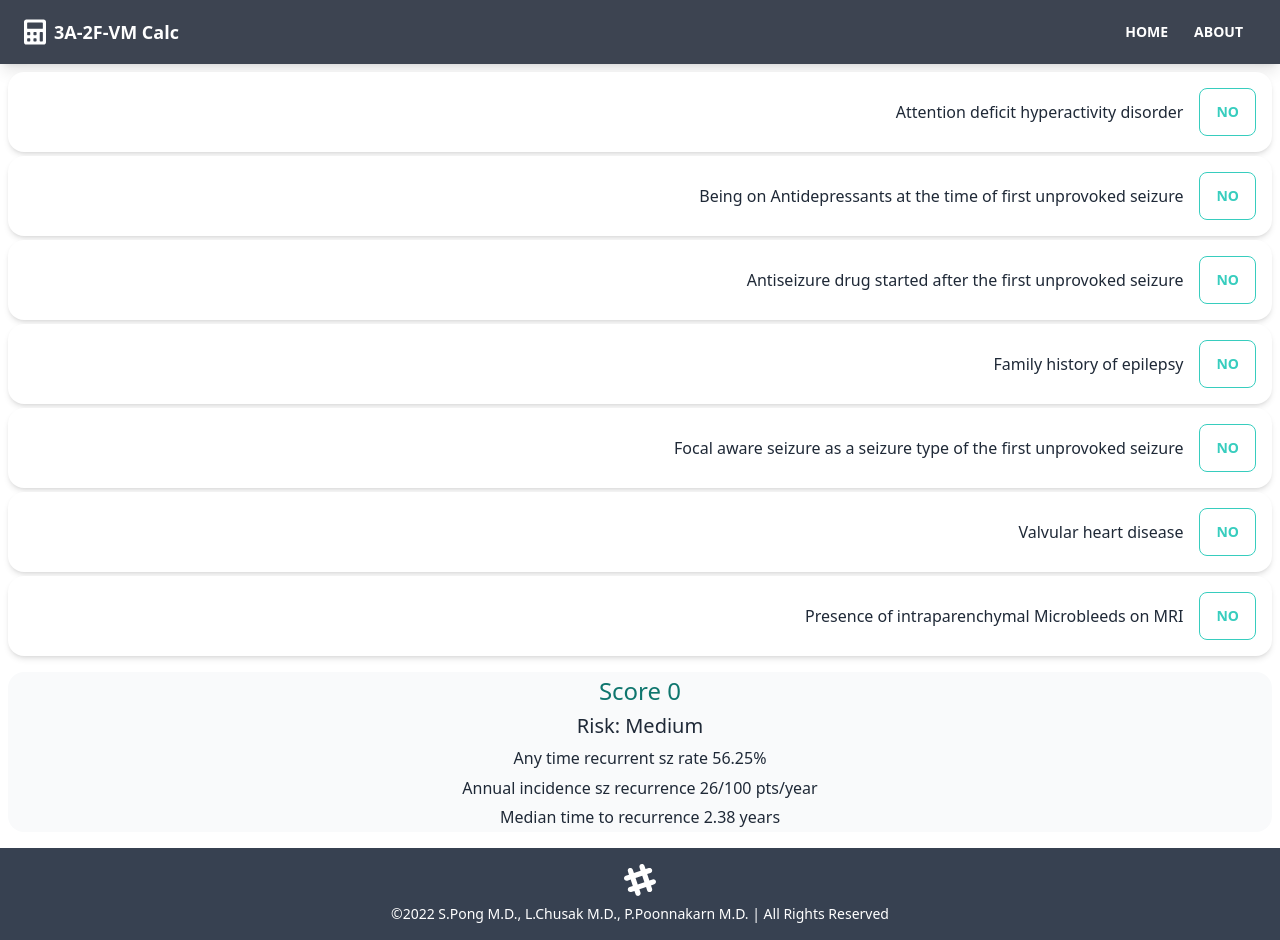
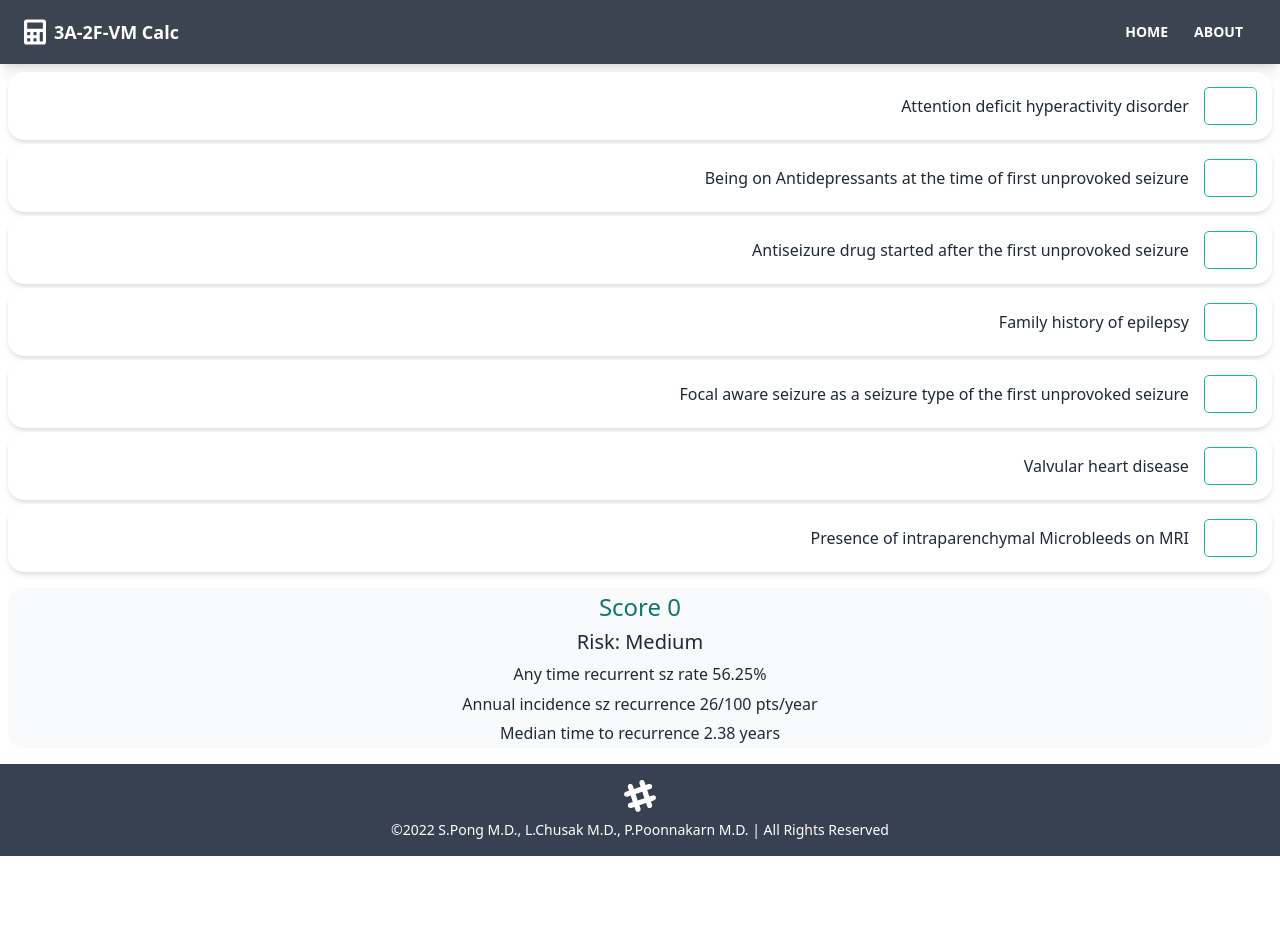
Before and after one commit to poonnakarn/3a-2f-vm-score, a React (Create React App) app: page / in a window 1280 px wide. After the commit the page ends 856 px from the top, so only its background shows below. Built offline with nearby package versions, Linux system fonts and the light colour scheme.

Commit message:
Fix button color and toggle state

```diff
--- a/src/components/ScoreItem.jsx
+++ b/src/components/ScoreItem.jsx
@@ -23,7 +23,12 @@ function ScoreItem({ score: { text, point } }) {
       <div className='flex-row space-x-4 items-center card-body'>
         <div className='text-base text-right font-light'>{text}</div>
         <button
-          className={isToggle ? 'btn btn-accent' : 'btn btn-accent btn-outline'}
+          // className={isToggle ? 'btn btn-accent' : 'btn btn-accent btn-outline'}
+          className={
+            isToggle
+              ? 'bg-teal-500 text-white font-base py-2 px-4 rounded outline outline-1 outline-teal-500'
+              : 'bg-opacity-100 text-white font-base py-2 px-4 rounded outline outline-1 outline-teal-500'
+          }
           onClick={handleToggle}
         >
           {isToggle ? 'Yes' : 'No'}
```
